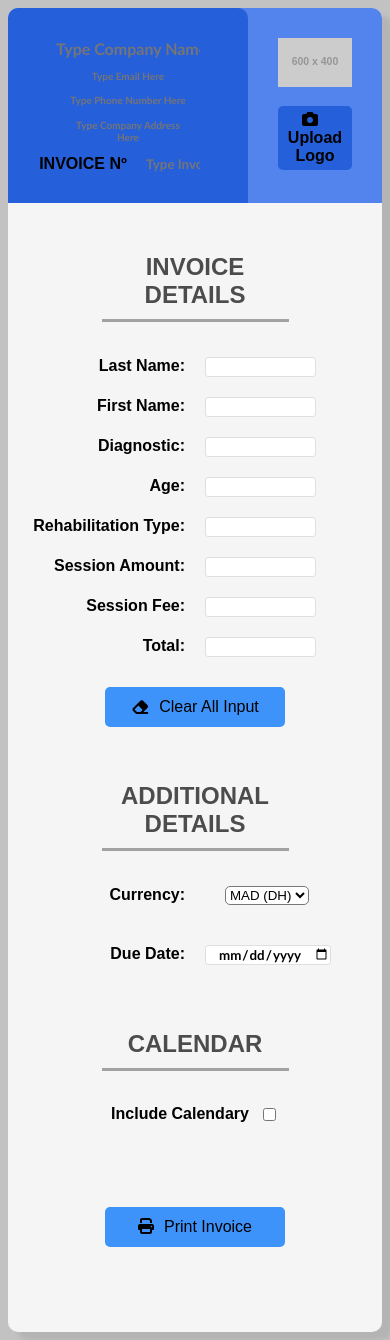
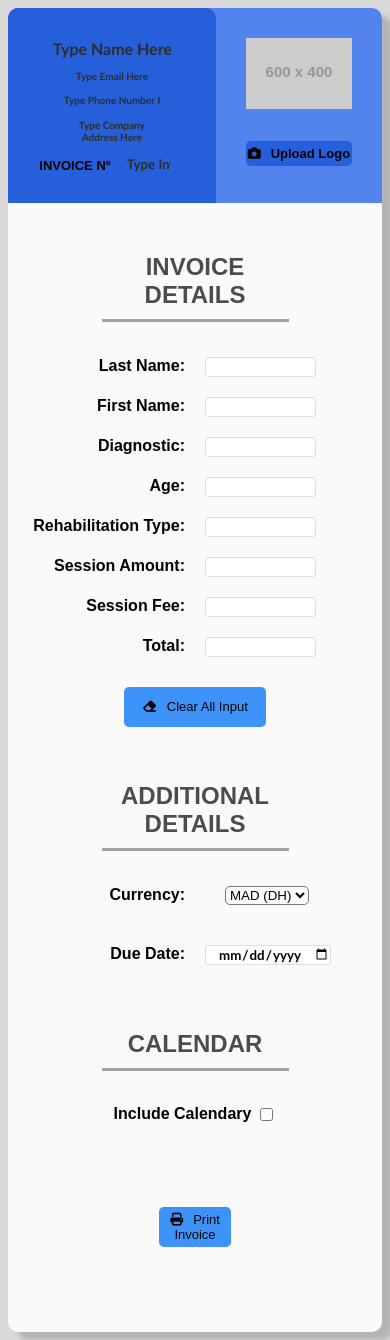
Before and after one commit to A-Morabet/invoice-generator-allied, a plain HTML site: page index.html in a window 390 px wide. Drawn offline with Linux system fonts and the light colour scheme; placeholder pictures from the web are drawn by us.

Commit message:
Additional changes to the Invoice Maker Project: -   Background Shadow removed on print -   Darkened color of input elements on header -   Additional responsiveness improvements on phone

```diff
--- a/event.js
+++ b/event.js
@@ -258,14 +258,17 @@ function openPrint(){
     let printButton = document.getElementById("prButton");
     let logoButton = document.getElementById("logoLabel");
     let clearButton = document.getElementById("clearButton");
+    let shadowDiv = document.getElementById("shadowDiv");
 
     const buttonArray = [calendarDivision,logoButton,clearButton];
     buttonArray.forEach((buttonElement) => {
         buttonElement.style.display = "none";
     });
 
+    shadowDiv.style.boxShadow = "0px 0px 0px"
+
     print();
-    onfocus = returnButtons;
+    onfocus = returnButtons();
 }
 
 // Handles button showing when print window is closed
@@ -278,12 +281,15 @@ function returnButtons(){
     let logoButton = document.getElementById("logoLabel");
     let clearButton = document.getElementById("clearButton");
 
-    const buttonArray = [calendarDivision,logoButton,clearButton];
+    const buttonArray = [logoButton,clearButton];
 buttonArray.forEach((buttonElement) => {
-        buttonElement.style.display = "grid";
-        buttonElement.style.justifyContent = "center";
-        buttonElement.style.alignItems = "center";
+
+        buttonElement.style.display = "block";
+        // buttonElement.style.justifyContent = "center";
+        // buttonElement.style.alignItems = "center";
     });
+    calendarDivision.style = "block";
+    shadowDiv.style.boxShadow = "10px 8px 5px rgb(180,180,180)";
 }
 
 export{eventHandler,formatTotal,formatCurrency,clearInputs,openPrint};
--- a/index.html
+++ b/index.html
@@ -10,18 +10,18 @@
 <header></header>
 <body>
 
-<div class="allWrapper">
+<div class="allWrapper" id="shadowDiv">
 <!--Wraps the invoice heading-->
 
 <div class="headingWrapper">
     <div class="heading">
         <div class="headerLeft">
-            <input type="text" name="companyName" id="companyName" class="all" placeholder="Type Company Name Here" style="text-align: center;" maxlength="20">
+            <input type="text" name="companyName" id="companyName" class="all" placeholder="Type Name Here" style="text-align: center;" maxlength="20">
             <input type="text" name="emailName" id="emailName" class="all" placeholder="Type Email Here" style="text-align: center;" maxlength="23">
             <input type="text" name="numberName" id="numberName" class="all" placeholder="Type Phone Number Here" style="text-align: center;" maxlength="21">
             <textarea name="addressName" id="addressName" class="all" placeholder="Type Company Address Here" cols ="2" rows="2" style="text-align:center;" maxlength="56"></textarea>
         <div class="invoiceNDiv">
-            <label>INVOICE Nº</label>
+            <label id ="invoiceLabelId">INVOICE Nº</label>
             <input type="text" id="numInvoice" class="fields all" style="text-align: center;" placeholder="Type Invoice Nº" maxlength="5">
         </div>
         </div>
--- a/style.css
+++ b/style.css
@@ -4,7 +4,7 @@
 }
 
 body{
-    background-color: rgb(194, 194, 194);
+    background-color: rgb(217, 217, 217);
 }
 
 h2{
@@ -17,7 +17,7 @@ h2{
 /* Style of entire paper sheet */
 
 .allWrapper{
-    background-color: whitesmoke;
+    background-color: rgb(250, 250, 250);
     max-width: 680px;
     margin: auto;
     border-radius: 10px;
@@ -57,6 +57,10 @@ label {
 
 #startingDate,#issueDate{
     width: 100%;
+}
+
+::placeholder{
+    color: rgb(45,45,45);
 }
 
 #companyName{
@@ -114,7 +118,7 @@ label {
 
 .logo{
     justify-self: center;
-    width: 150px;
+    width: 160px;
     max-width: 100%;
     margin-bottom: 10px;
 }
@@ -400,7 +404,7 @@ input[type="file"] {
 
 .tableWrapper{
     max-width: 680px;
-    background-color: whitesmoke;
+    background-color: rgb(250, 250, 250);
     margin: auto;
     border-bottom-left-radius: 10px;
     border-bottom-right-radius: 10px;
@@ -474,6 +478,49 @@ td{
     #emailName,#numberName,#addressName{
         font-size: x-small;
     }
+
+    #invoiceLabelId{
+        font-size: small;
+    }
+
+    .logoBrowse{
+        font-size: small;
+        text-align: center;
+    }
+
+    .headerRight{
+        width: 70%;
+    }
+
+    .calendaryEnable,.daysWeekDiv{
+        gap: 5px;
+        justify-self: center;
+    }
+
+    .createCalendar{
+        gap: 10px;
+    }
+}
+
+/* Media query for additional changes on phone */
+
+@media (max-width: 600px)
+{
+    /* Adjusts button and font-size on mobile */
+    .buttonInvoice{
+        font-size: 13px;
+        max-width: 40%;
+    }
+
+    /* Adjusts table size on mobile */
+
+    .tableWrapper{
+        font-size: 13px;
+    }
+    .tableDiv{
+        max-width: 80%;
+        margin: 0 auto;
+    }
 }
 
 /* BUG DEL ERROR DE START DATE /*
```
